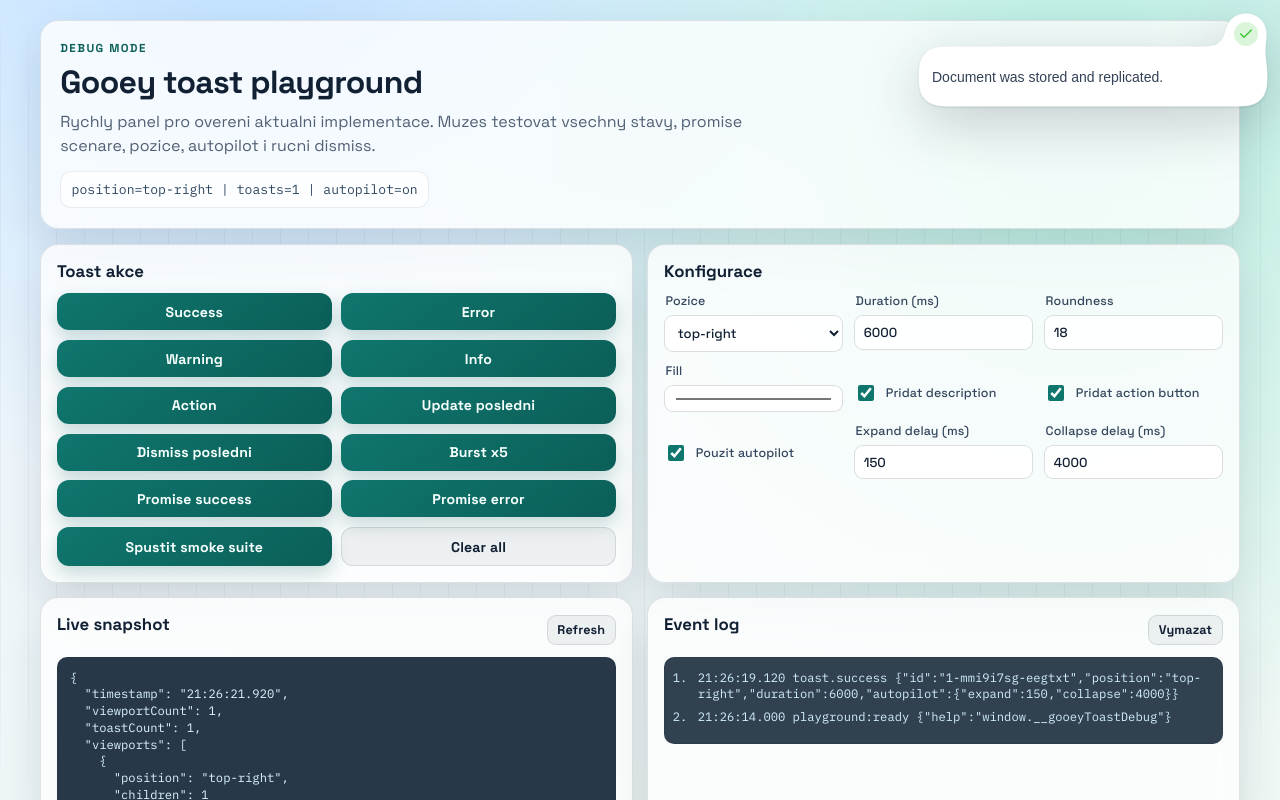
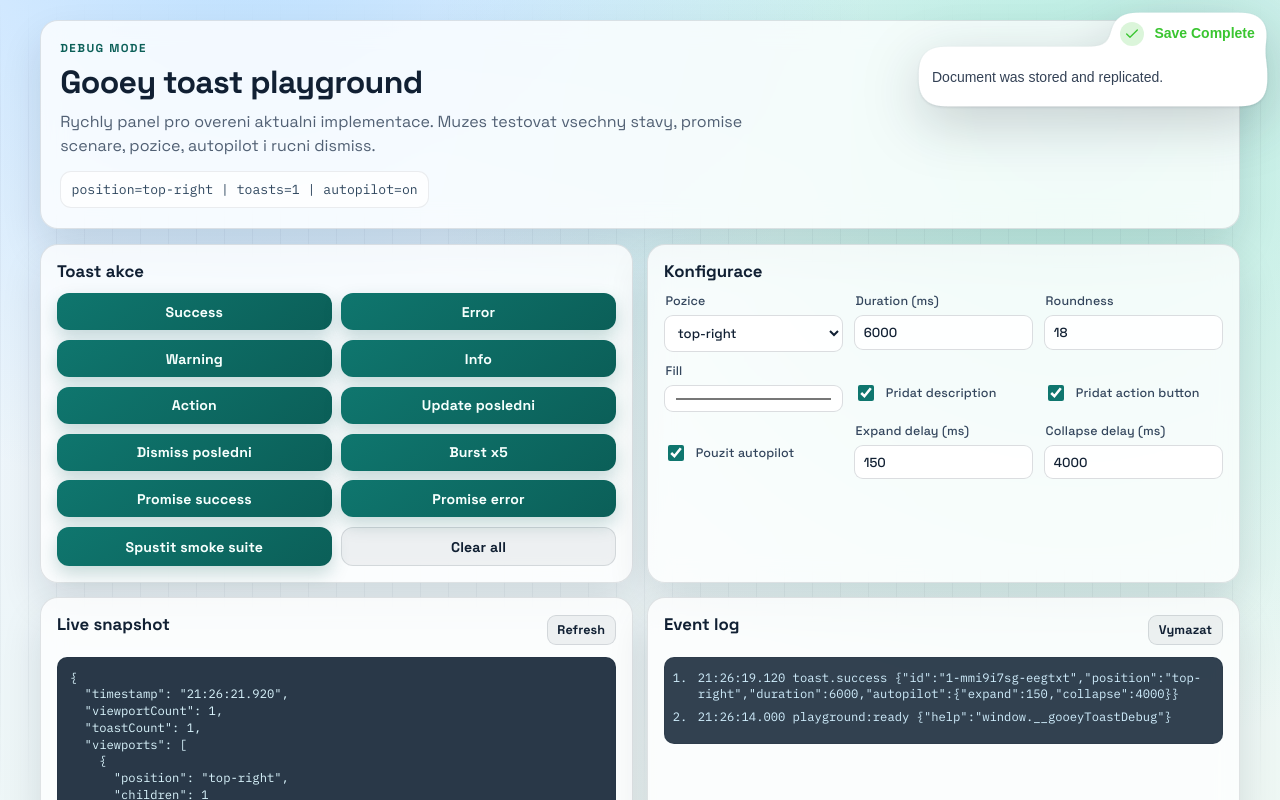
Before and after one commit to janusfil/gooey-toast, a website with bundled scripts: page playground/index.html in a window 1280 px wide. Both pictures are taken after a click on the button "Success". Shown: the top 800 px of the page. Built offline with nearby package versions, Linux system fonts and the light colour scheme.

Commit message:
fix title not showing up

```diff
--- a/src/styles.css
+++ b/src/styles.css
@@ -160,6 +160,8 @@
 
 [data-gooey-title] {
 	--_tone: var(--gooey-state-success);
+	display: block;
+	min-width: 0;
 	font-size: 0.875rem;
 	line-height: 1.1rem;
 	font-weight: 600;
@@ -168,6 +170,20 @@
 	overflow: hidden;
 	text-overflow: ellipsis;
 	text-transform: capitalize;
+}
+
+[data-gooey-title-measure] {
+	position: absolute;
+	left: -9999px;
+	top: 0;
+	display: inline-block;
+	width: max-content;
+	max-width: none;
+	white-space: nowrap;
+	overflow: visible;
+	text-overflow: clip;
+	visibility: hidden;
+	pointer-events: none;
 }
 
 :is([data-gooey-badge], [data-gooey-title])[data-state="loading"] {
--- a/src/toast.ts
+++ b/src/toast.ts
@@ -265,6 +265,7 @@ class ToastView {
 	private readonly headerEl: HTMLDivElement;
 	private readonly badgeEl: HTMLDivElement;
 	private readonly titleEl: HTMLSpanElement;
+	private readonly titleMeasureEl: HTMLSpanElement;
 	private readonly contentEl: HTMLDivElement;
 	private readonly descriptionEl: HTMLDivElement;
 	private sizeObserver: ResizeObserver | null = null;
@@ -372,6 +373,10 @@ class ToastView {
 		this.titleEl = document.createElement("span");
 		this.titleEl.setAttribute("data-gooey-title", "");
 
+		this.titleMeasureEl = document.createElement("span");
+		this.titleMeasureEl.setAttribute("data-gooey-title", "");
+		this.titleMeasureEl.setAttribute("data-gooey-title-measure", "");
+
 		this.headerEl.append(this.badgeEl, this.titleEl);
 
 		this.contentEl = document.createElement("div");
@@ -382,7 +387,7 @@ class ToastView {
 		this.descriptionEl.setAttribute("data-gooey-description", "");
 
 		this.contentEl.append(this.descriptionEl);
-		this.root.append(this.canvasEl, this.headerEl, this.contentEl);
+		this.root.append(this.canvasEl, this.headerEl, this.contentEl, this.titleMeasureEl);
 
 		this.root.addEventListener("mouseenter", this.handleMouseEnter);
 		this.root.addEventListener("mouseleave", this.handleMouseLeave);
@@ -486,6 +491,10 @@ class ToastView {
 		this.titleEl.className = item.styles?.title ?? "";
 		this.titleEl.textContent = title;
 
+		this.titleMeasureEl.dataset.state = state;
+		this.titleMeasureEl.className = item.styles?.title ?? "";
+		this.titleMeasureEl.textContent = title;
+
 		this.descriptionEl.className = item.styles?.description ?? "";
 		this.descriptionEl.replaceChildren();
 
@@ -549,7 +558,7 @@ class ToastView {
 			this.containerWidth = Math.max(1, Math.round(width));
 		}
 
-		const nextHeaderWidth = Math.ceil(this.headerEl.scrollWidth);
+		const nextHeaderWidth = this.measureHeaderWidth();
 		if (nextHeaderWidth > 0) {
 			this.headerWidth = clamp(nextHeaderWidth, TOAST_HEIGHT, this.containerWidth);
 		}
@@ -559,6 +568,24 @@ class ToastView {
 			: 0;
 
 		this.applyGeometry();
+	}
+
+	private measureHeaderWidth() {
+		const styles = window.getComputedStyle(this.headerEl);
+		const gapRaw =
+			styles.columnGap && styles.columnGap !== "normal" ? styles.columnGap : styles.gap;
+		const gap = Number.parseFloat(gapRaw || "0") || 0;
+		const paddingLeft = Number.parseFloat(styles.paddingLeft || "0") || 0;
+		const paddingRight = Number.parseFloat(styles.paddingRight || "0") || 0;
+
+		const badgeWidth = this.badgeEl.getBoundingClientRect().width;
+		const titleWidth = Math.max(
+			this.titleMeasureEl.getBoundingClientRect().width,
+			this.titleEl.scrollWidth,
+		);
+		const safety = 2;
+
+		return Math.ceil(badgeWidth + titleWidth + gap + paddingLeft + paddingRight + safety);
 	}
 
 	private alignedX(width: number) {
```
